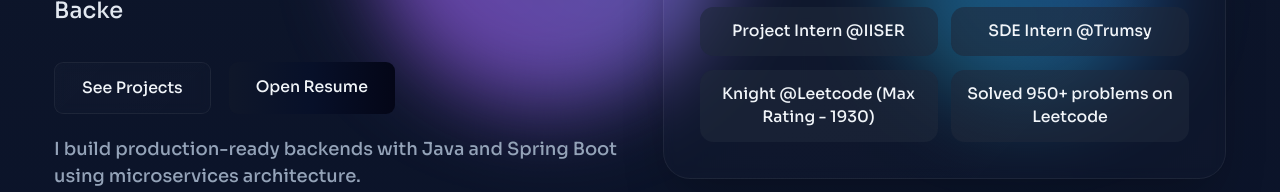
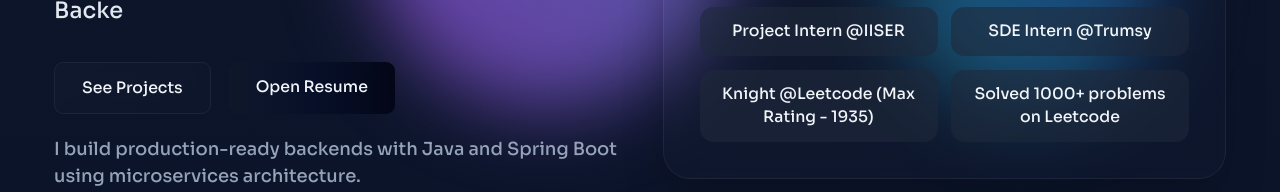
Before and after one commit to AashishBathe/portfolio, a React (Vite) app: page / in a window 1280 px wide. Shown: the part 433-625 px from the top of the page. Built offline with nearby package versions, Linux system fonts and the light colour scheme; the HTML template or start-up script is replaced by a standard one.

Commit message:
Update content!

```diff
--- a/src/components/Hero.jsx
+++ b/src/components/Hero.jsx
@@ -112,10 +112,10 @@
                 SDE Intern @Trumsy
               </div>
               <div className="p-3 bg-slate-800/60 rounded-xl hover:bg-slate-800 transition text-center">
-                Knight @Leetcode (Max Rating - 1930)
+                Knight @Leetcode (Max Rating - 1935)
               </div>
               <div className="p-3 bg-slate-800/60 rounded-xl hover:bg-slate-800 transition text-center">
-                Solved 950+ problems on Leetcode
+                Solved 1000+ problems on Leetcode
               </div>
             </div>
           </motion.div>
```
